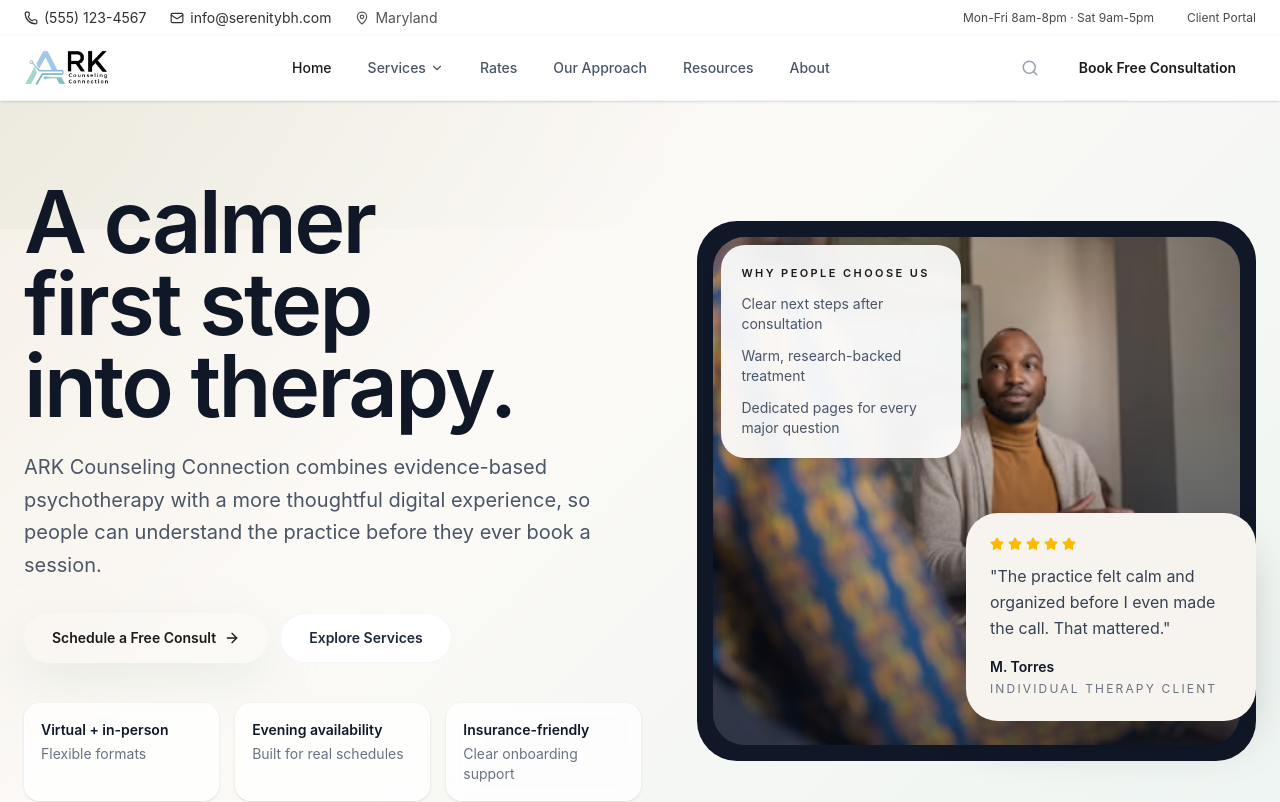
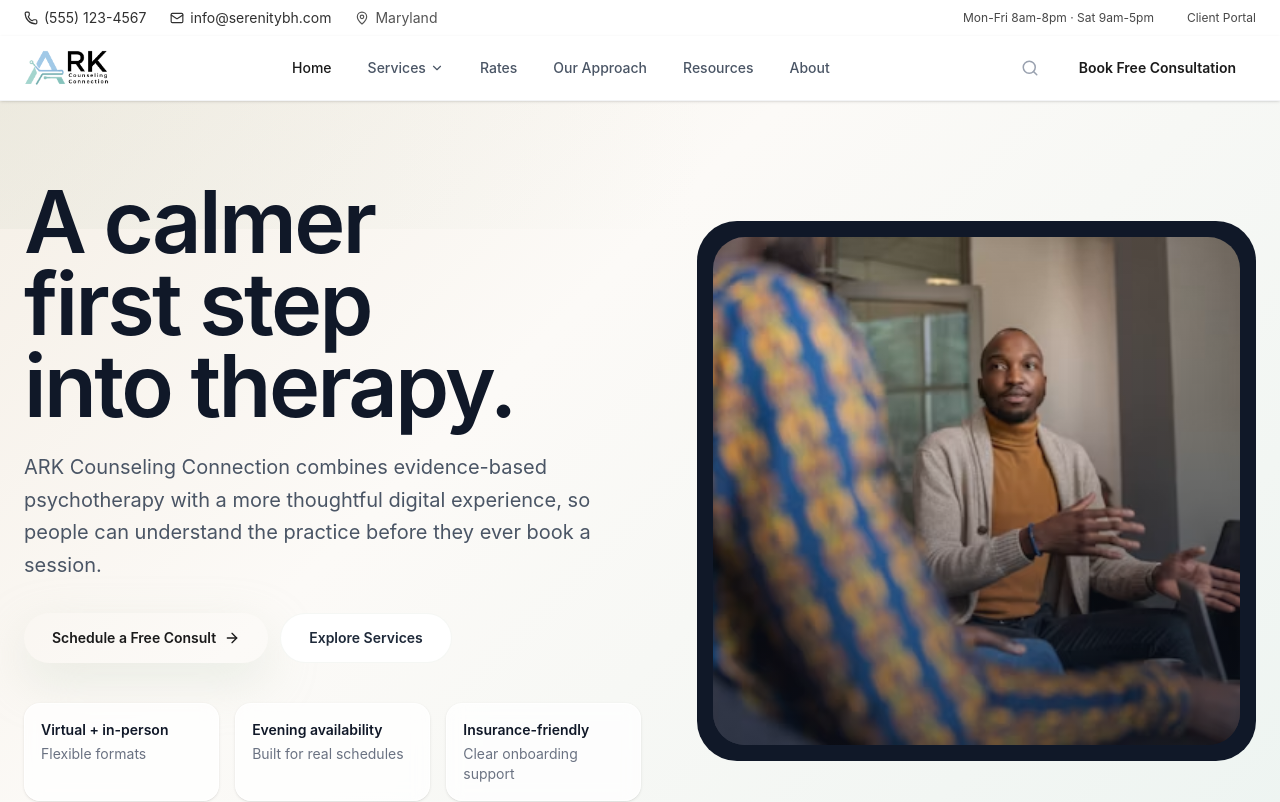
Before and after one commit to Judeyaw1/amarae, a React (Vite) app: page / in a window 1280 px wide. Shown: the top 802 px of the page. Built offline with nearby package versions, Linux system fonts and the light colour scheme.

Commit message:
Remove hero cards and fit homepage image

```diff
--- a/src/app/pages/HomePage.tsx
+++ b/src/app/pages/HomePage.tsx
@@ -87,30 +87,8 @@
             <div className="relative min-h-[300px] sm:min-h-[420px] lg:min-h-[540px]">
               <div className="absolute inset-0 rounded-[2.5rem] bg-gray-900" />
               <div className="absolute inset-4 overflow-hidden rounded-[2rem]">
-                <img src={heroImage} alt="Therapy session" className="w-full h-full object-cover" />
+                <img src={heroImage} alt="Therapy session" className="w-full h-full object-cover object-center" />
                 <div className="absolute inset-0 bg-[linear-gradient(180deg,rgba(17,24,39,0.02)_0%,rgba(17,24,39,0.52)_100%)]" />
-              </div>
-
-              <div className="hidden lg:block absolute left-6 top-6 rounded-3xl bg-white/92 p-5 shadow-xl backdrop-blur-sm max-w-[240px]">
-                <div className="text-[11px] font-semibold uppercase tracking-[0.22em] text-primary mb-3">Why people choose us</div>
-                <div className="space-y-3 text-sm text-gray-600">
-                  <div>Clear next steps after consultation</div>
-                  <div>Warm, research-backed treatment</div>
-                  <div>Dedicated pages for every major question</div>
-                </div>
-              </div>
-
-              <div className="hidden sm:block absolute right-0 bottom-10 w-[290px] rounded-[2rem] bg-[#f7f3ee] p-6 shadow-2xl">
-                <div className="flex items-center gap-1 mb-3">
-                  {[...Array(5)].map((_, i) => (
-                    <Star key={i} className="w-3.5 h-3.5 fill-amber-400 text-amber-400" />
-                  ))}
-                </div>
-                <p className="text-base leading-relaxed text-gray-700 mb-4">
-                  "The practice felt calm and organized before I even made the call. That mattered."
-                </p>
-                <div className="text-sm font-semibold text-gray-900">M. Torres</div>
-                <div className="text-xs uppercase tracking-[0.18em] text-gray-500 mt-1">Individual therapy client</div>
               </div>
             </div>
           </div>
```
